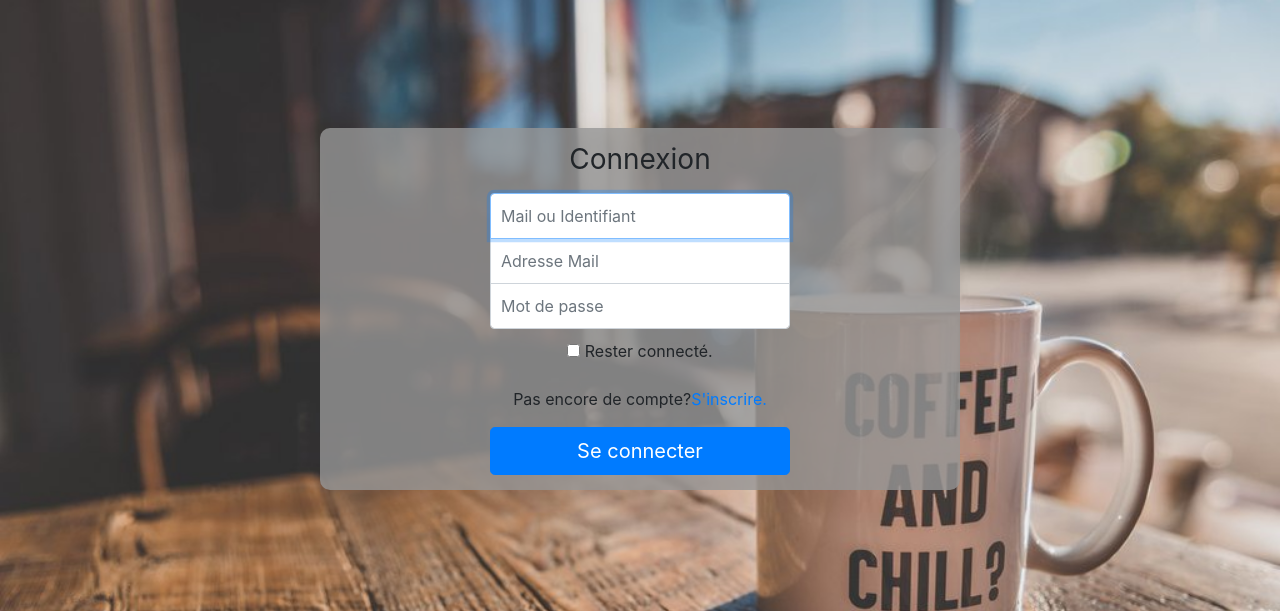
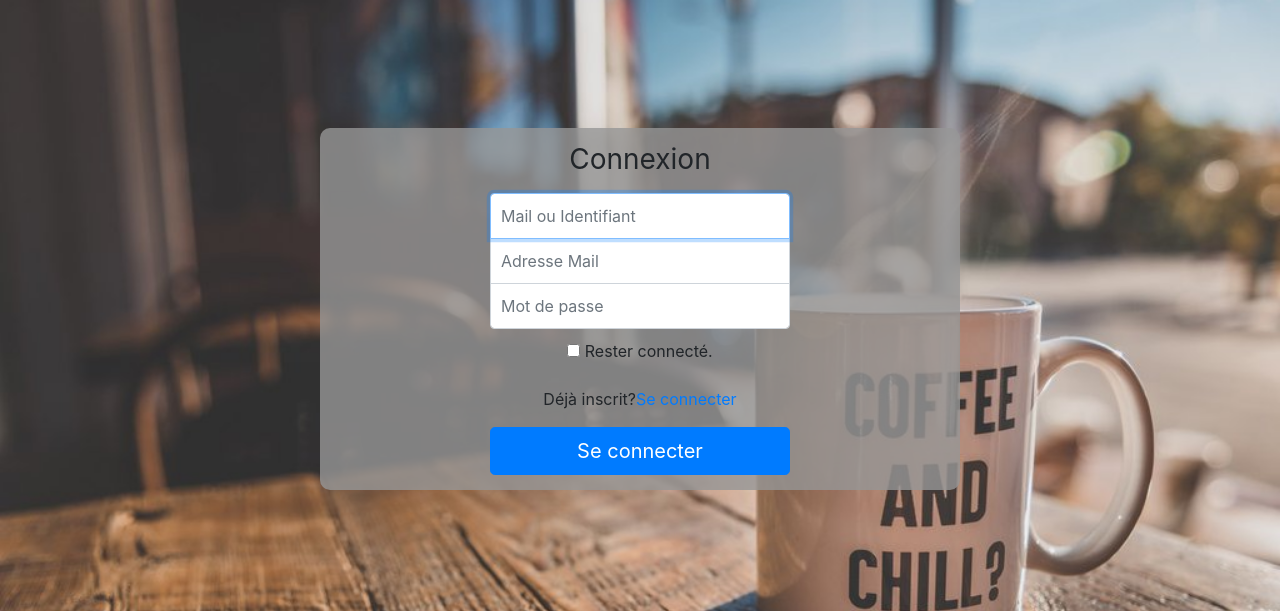
Before and after one commit to Pareom/ProjetWebDev, a PHP site: page / in a window 1280 px wide. Shown: the top 611 px of the page. Run offline with PHP 8.4, Linux system fonts and the light colour scheme.

Commit message:
Merge origin/master
Conflicts:
	.gitignore

```diff
--- a/index.php
+++ b/index.php
@@ -16,9 +16,9 @@ and open the template in the editor.
     <body class="bg-img text-center">
         <div class="zone_co">
             <form class="form-signin">
-                <h1 class="h3 mb-3 font-weight-normal">Connexion</h1>
+                <h1 class="h3 mb-3 font-weight-normal" id="titre">Connexion</h1>
 
-                <label for="inputIdentifiant" class="sr-only">Mail ou Identifiant</label>
+                <label for="inputIdentifiant" class="sr-only">Identifiant</label>
                 <input type="id" id="inputIdentifiant" class="form-control" placeholder="Mail ou Identifiant" required autofocus>
                 <div>
                 <label for="inputMail" class="sr-only">Adresse Mail</label>
@@ -32,7 +32,7 @@ and open the template in the editor.
                         <input type="checkbox" value="remember-me"> Rester connecté.
                     </label>
                 </div>
-                <p class="Switch_Inscription">Pas encore de compte?<a href="#" onclick="">S'inscrire.</a></p>
+                <p id="Switch">Déjà inscrit?<a href="#" onclick="Switch_Connection()">Se connecter</a></p>
                 <button class="btn btn-lg btn-primary btn-block" type="submit">Se connecter</button>
             </form>
         </div>
```
